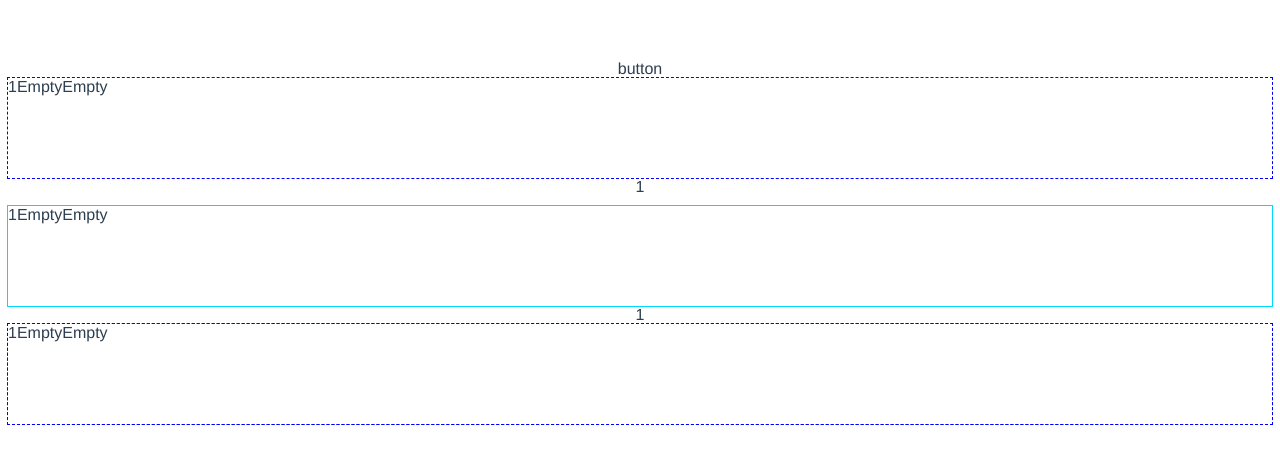
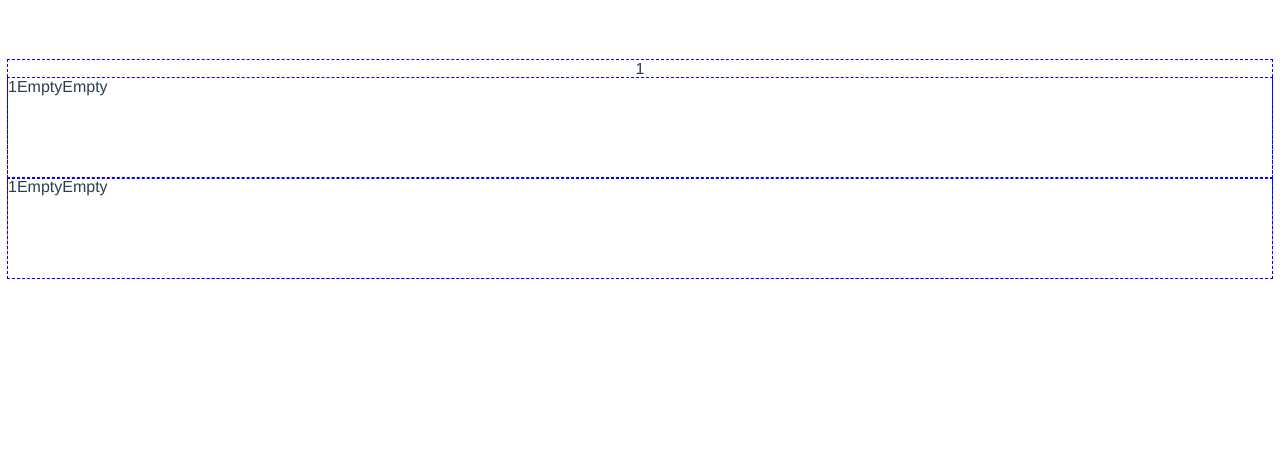
Before and after one commit to ivan403704409/pms, a Vue app: page /#/ in a window 1280 px wide. Shown: the top 464 px of the page. Built offline with nearby package versions, Linux system fonts and the light colour scheme; the HTML template or start-up script is replaced by a standard one.

Commit message:
container can contain container, remove block

```diff
--- a/src/assets/css/flex.scss
+++ b/src/assets/css/flex.scss
@@ -1,3 +1,5 @@
+
+
 .f-flex-box{
     display: flex;
 
--- a/src/components/Block.vue
+++ /dev/null
@@ -1,38 +0,0 @@
-<template>
-<div class="v-block">
-    <slot></slot>
-</div>
-</template>
-
-
-<style scoped>
-.v-block{
-    outline: 1px solid #ddd;
-    background-color: #fff;
-    height: 100px;
-    outline:1px solid #00d8ff;
-    margin: 10px 0;
-    cursor: pointer;
-}
-</style>
-
-<script>
-
-export default {
-    name: 'block',
-    components: {
-
-    },
-    props: {
-        col: Boolean,
-        rows: {
-            type: Number,
-            default: 1,
-        },
-        cols: {
-            type: Number,
-            default: 0,
-        },
-    },
-}
-</script>
--- a/src/components/Container.vue
+++ b/src/components/Container.vue
@@ -9,7 +9,7 @@
 .v-container{
     outline: 1px solid #ddd;
     background-color: #fff;
-    height: 100px;
+    min-height: 100px;
     user-select: none;
     outline:1px dashed blue;
     cursor: pointer;
--- a/src/views/workspace/index.vue
+++ b/src/views/workspace/index.vue
@@ -1,5 +1,5 @@
 <template>
-<div class="m-page">
+<div class="m-page" id="--id">
     <interator :config="item" v-for="item in pageData"></interator>
 </div>
 
@@ -14,6 +14,10 @@ var button = {
     type: 'vButton',
     data: {
         value: 'button',
+        styles: {
+            'font-size': '12px',
+            'text-align': 'center',
+        },
     }
 }
 var component = {
@@ -28,7 +32,20 @@ var container = {
     data: {
         col: 3,
     },
-    children: [component]
+    children: [
+        component,
+    ]
+}
+var container2 = {
+    type: 'container',
+    data: {
+        col: 1,
+    },
+    children: [
+        component,
+        container,
+        container,
+    ]
 }
 
 var block = {
@@ -56,10 +73,11 @@ export default {
             widgets,
             // blocks
             pageData: [
-                button,
-                container,
-                component,
-                block,
+                container2,
+                // button,
+                // container,
+                // component,
+                // block,
             ],
             components: [{
                 type: 'vText',
--- a/src/views/workspace/interator.vue
+++ b/src/views/workspace/interator.vue
@@ -1,12 +1,16 @@
 <template>
 <component :data-type="config.type" v-bind="config.data" :is="widgets[config.type]">
     <!-- 如果是containter,处理列数 -->
-    <template v-if="config.type=='container' && config.data.col>1">
-        <div　class="f-flex-box flex-wrap align-strech">
-            <div class="col" v-for="(item, index) in config.data.col">
-                <template v-if="config.children[index]">
-                    <component :data-type="config.children[index].type" v-bind="config.children[index].data" :is="widgets[config.children[index].type]">
-                        <interator :config="config.children[index]" v-if="config.children[index].children">
+    <template v-if="config.type=='container'">
+        <div　class="f-flex-box flex-wrap align-strech" v-if="config.data.col>1">
+            <!-- 按列数循环 -->
+            <div class="col" v-for="(num, index) in config.data.col">
+                <template v-if="curItem(index)">
+                    <!-- 如果有子集，则继续递归 -->
+                    <interator :config="curItem(index)" v-if="curItem(index).children"></interator>
+                    <!-- 否则直接渲染当前组件 -->
+                    <component :data-type="curItem(index).type" v-bind="curItem(index).data" :is="widgets[curItem(index).type]" v-else>
+                        <interator :config="curItem(index)" v-if="curItem(index).children">
                         </interator>
                     </component>
                 </template>
@@ -15,6 +19,23 @@
                 </template>
             </div>
         </div>
+        <!-- <div v-else> -->
+            <!-- 按列数循环 -->
+            <template v-for="(item, index) in config.children" v-else>
+                <template v-if="curItem(index)">
+                    <!-- 如果有子集，则继续递归 -->
+                    <interator :config="curItem(index)" v-if="curItem(index).children"></interator>
+                    <!-- 否则直接渲染当前组件 -->
+                    <component :data-type="curItem(index).type" v-bind="curItem(index).data" :is="widgets[curItem(index).type]" v-else>
+                        <interator :config="curItem(index)" v-if="curItem(index).children">
+                        </interator>
+                    </component>
+                </template>
+                <template v-else>
+                    <div>Empty</div>
+                </template>
+            </template>
+        <!-- </div> -->
     </template>
     <!--　非container -->
     <template v-else>
@@ -39,5 +60,10 @@ export default {
             widgets,
         }
     },
+    methods:{
+        curItem(index){
+            return  this.config.children[index]
+        },
+    },
 }
 </script>
--- a/src/widgets/index.js
+++ b/src/widgets/index.js
@@ -1,11 +1,9 @@
 import vText from './vText/index.js'
 import vButton from './vButton/index.js'
-import block from '@/components/Block.vue'
 import container from '@/components/Container.vue'
 
 export default {
     vText,
     vButton,
-    block,
     container,
 }
--- a/src/widgets/vButton/button.vue
+++ b/src/widgets/vButton/button.vue
@@ -1,5 +1,5 @@
 <template>
-<div class="v-button" :style="styles">
+<div class="v-button" :style="customStyle">
     {{value}}
 </div>
 </template>
@@ -22,6 +22,16 @@ export default {
     },
     data(){
         return {
+            customStyle: {
+                'font-size': '12px',
+                'text-align': 'center',
+                // 'height': '88px',
+                // 'line-height': '88px',
+                'border-radius': '8px',
+                'background': '#03A9F4',
+                'padding': '10px 12px',
+                'color': '#fff',
+            },
             config: [
                 '',
             ]
@@ -38,6 +48,11 @@ export default {
 
 <style scoped lang="scss">
 .v-button{
+    display: inline-block;
     touch-action: none;
+    cursor: pointer;
+    &:active{
+        opacity: .7;
+    }
 }
 </style>
```
